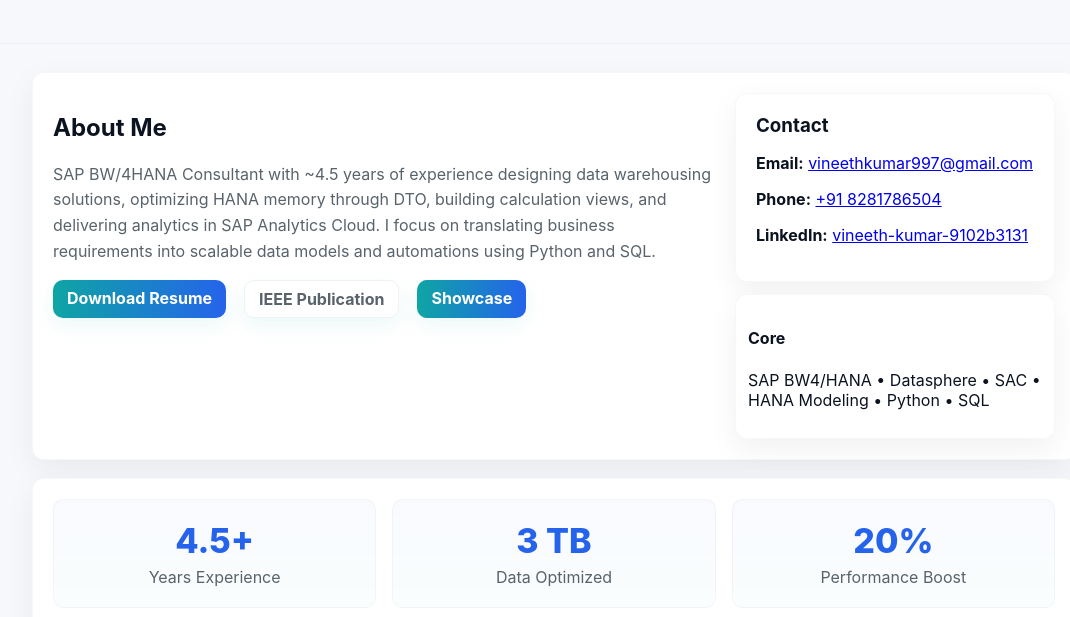
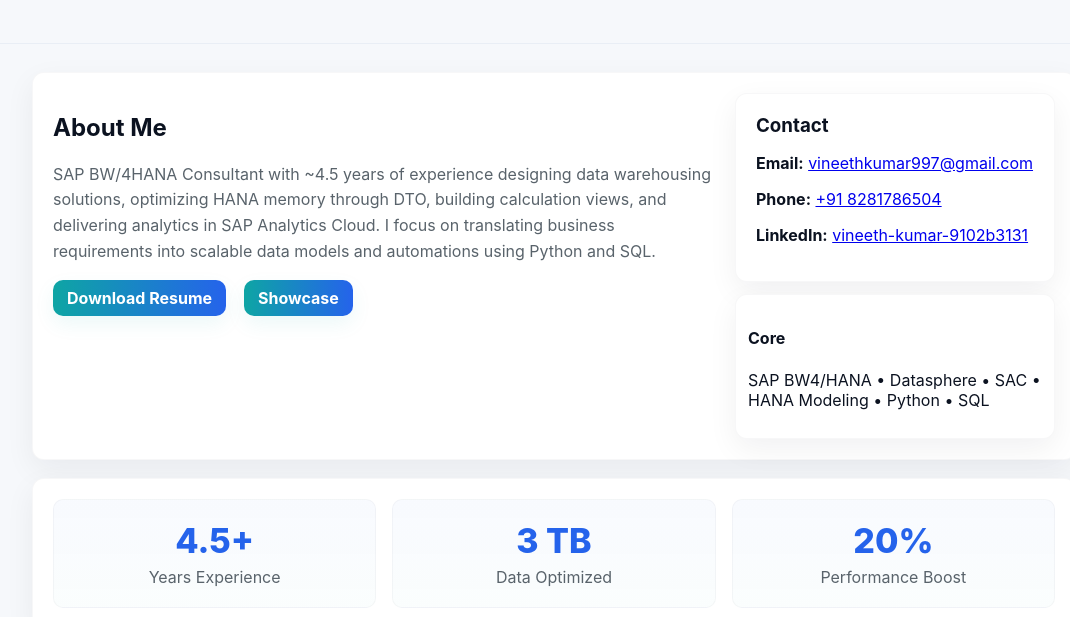
Before and after one commit to vineeth22107/vineeth22107.github.io, a plain HTML site: page index.html in a window 1280 px wide. Shown: the part 183-800 px from the top of the page, without its empty margins (86-1156 px from the left). Drawn offline with Linux system fonts and the light colour scheme.

Commit message:
Remove IEEE publication link from index.html
Removed link to IEEE publication from the quick links section.

```diff
--- a/index.html
+++ b/index.html
@@ -35,7 +35,6 @@
       <p class="lead">SAP BW/4HANA Consultant with ~4.5 years of experience designing data warehousing solutions, optimizing HANA memory through DTO, building calculation views, and delivering analytics in SAP Analytics Cloud. I focus on translating business requirements into scalable data models and automations using Python and SQL.</p>
       <div class="quick-links">
         <a class="btn" href="Resume 12-12-2025.pdf" target="_blank">Download Resume</a>
-        <a class="btn ghost" href="https://ieeexplore.ieee.org/document/9708240" target="_blank">IEEE Publication</a>
         <a class="btn" href="highlights.html">Showcase</a>
       </div>
     </div>
```
